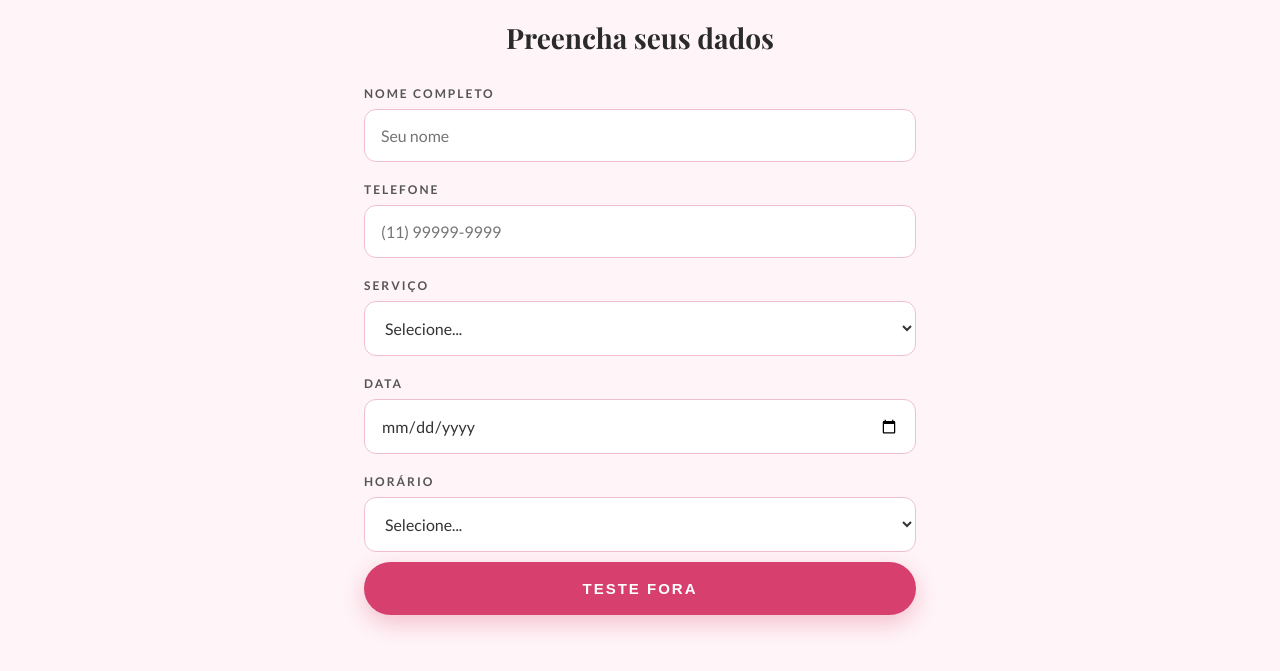
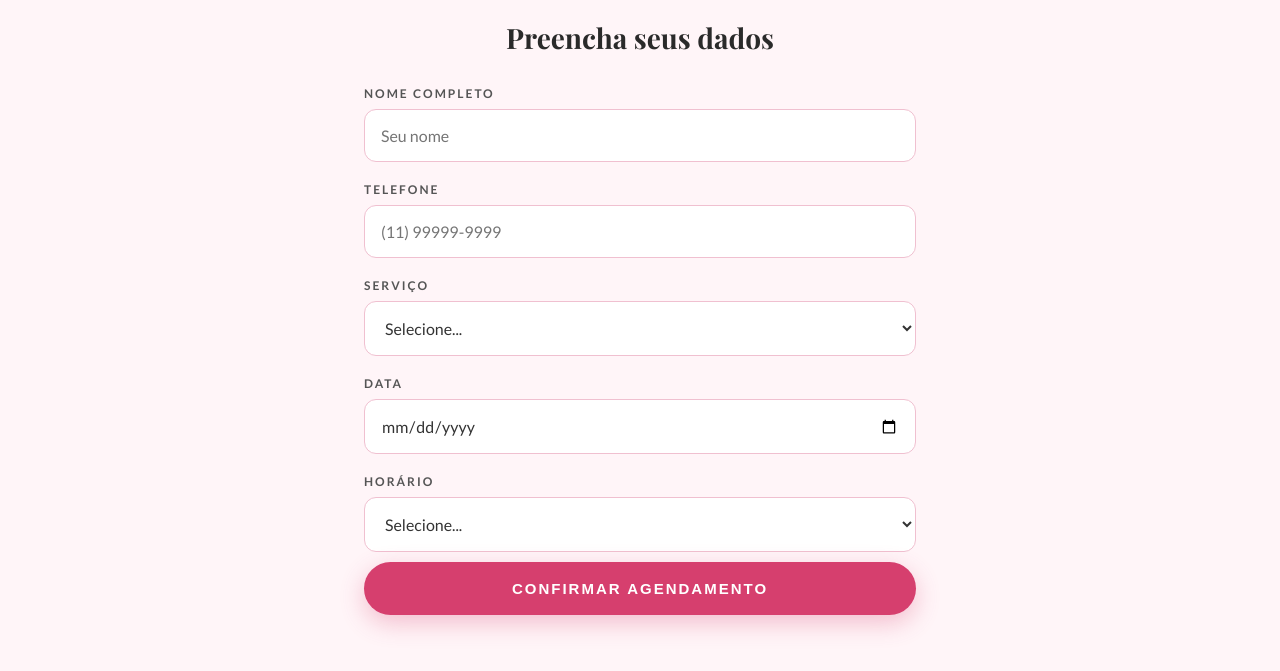
Before and after one commit to rthaylan00-sketch/site-manicure, a website: page agendamento.html in a window 1280 px wide. Shown: the part 107-778 px from the top of the page. Drawn offline with nearby package versions, Linux system fonts and the light colour scheme.

Commit message:
Replace test button with confirm button

```diff
--- a/agendamento.html
+++ b/agendamento.html
@@ -60,7 +60,9 @@
 
 
     </form>
-     <button onclick="alert('clicou fora')">TESTE FORA</button>
+     <button type="button" onclick="confirmarAgendamento()">
+  Confirmar Agendamento
+</button>
     </section>
     <script src="https://www.gstatic.com/firebasejs/9.22.0/firebase-app-compat.js"></script>
        <script src="https://www.gstatic.com/firebasejs/9.22.0/firebase-firestore-compat.js"></script>
```
